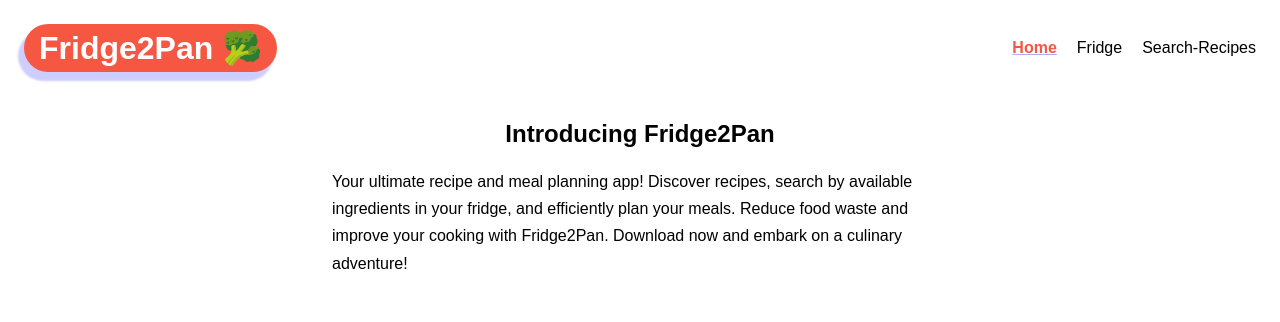
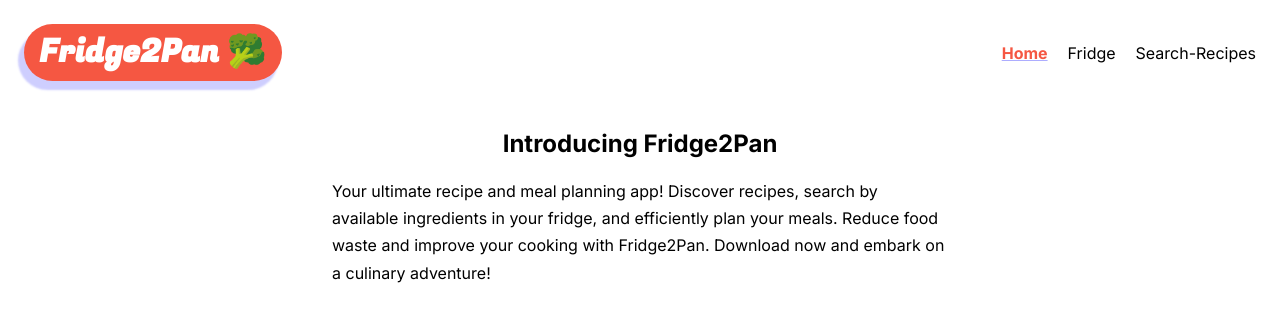
Before and after one commit to mavSeneris/Fridge2Pan, a React (Vite) app: page / in a window 1280 px wide. Shown: the top 322 px of the page. Built offline with nearby package versions, Linux system fonts and the light colour scheme.

Commit message:
added fonts to app

```diff
--- a/index.html
+++ b/index.html
@@ -2,7 +2,13 @@
 <html lang="en">
   <head>
     <meta charset="UTF-8" />
-    <link rel="icon" type="image/svg+xml" href="/vite.svg" />
+    <link rel="preconnect" href="https://fonts.googleapis.com" />
+    <link rel="preconnect" href="https://fonts.gstatic.com" crossorigin />
+    <link
+      href="https://fonts.googleapis.com/css2?family=Fugaz+One&family=Inter:wght@200;400;500;600;700;800;900&display=swap"
+      rel="stylesheet"
+    />
+    <link rel="icon" type="image/png" href="/Fridge2Pan.png" />
     <meta name="viewport" content="width=device-width, initial-scale=1.0" />
     <title>Vite + React</title>
   </head>
--- a/src/App.css
+++ b/src/App.css
@@ -36,7 +36,7 @@ dd {
 /* Set default font size and family */
 body {
   font-size: 16px;
-  font-family: Arial, sans-serif;
+  font-family: "Inter", sans-serif;
 }
 
 /* Remove hyperlink styles */
@@ -74,6 +74,7 @@ nav {
   padding: 5px 15px;
   border-radius: 40px;
   box-shadow: -5px 8px 2px 1px rgba(31, 31, 252, 0.219);
+  font-family: "Fugaz One", cursive;
 }
 
 /* Home  Component */
```
Also changed, not shown: public/Fridge2Pan.png (added).
